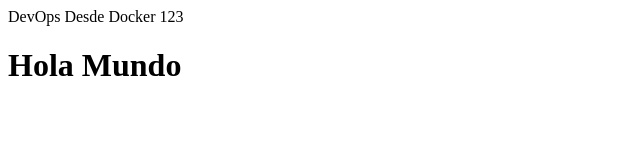
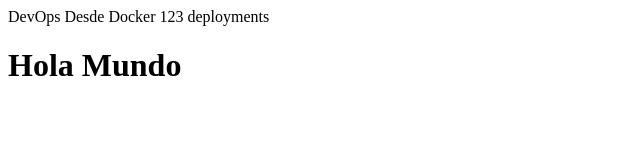
Before and after one commit to Zuryboy/DevOps, a website: page public/index.html in a window 1280 px wide. Shown: the whole page, without its empty margins (0-640 px from the left). Drawn offline with Linux system fonts and the light colour scheme.

Commit message:
Add Change13

```diff
--- a/public/index.html
+++ b/public/index.html
@@ -5,6 +5,7 @@
     <body>
         DevOps
         Desde Docker 123
+        deployments
         <h1>Hola Mundo</h1>
     </body>
 </html>
```
Also changed, not shown: circle.yml (line endings or trailing spaces), 1 other file.
